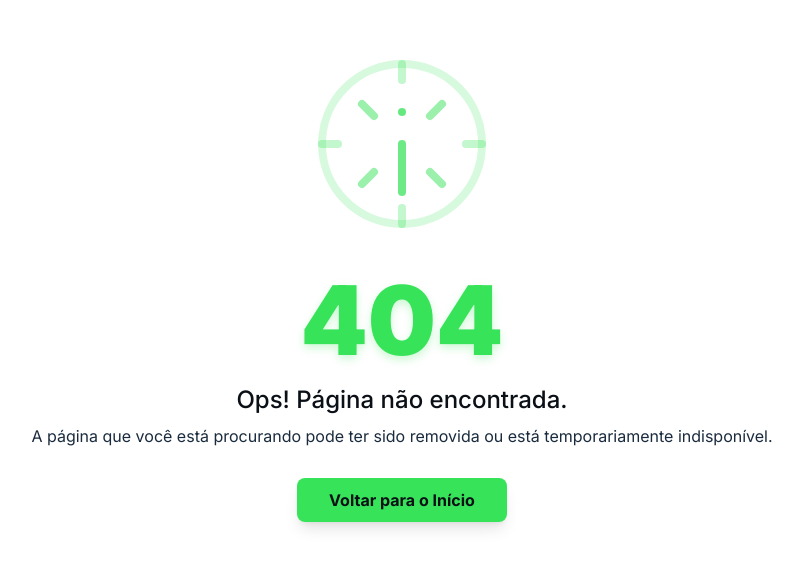
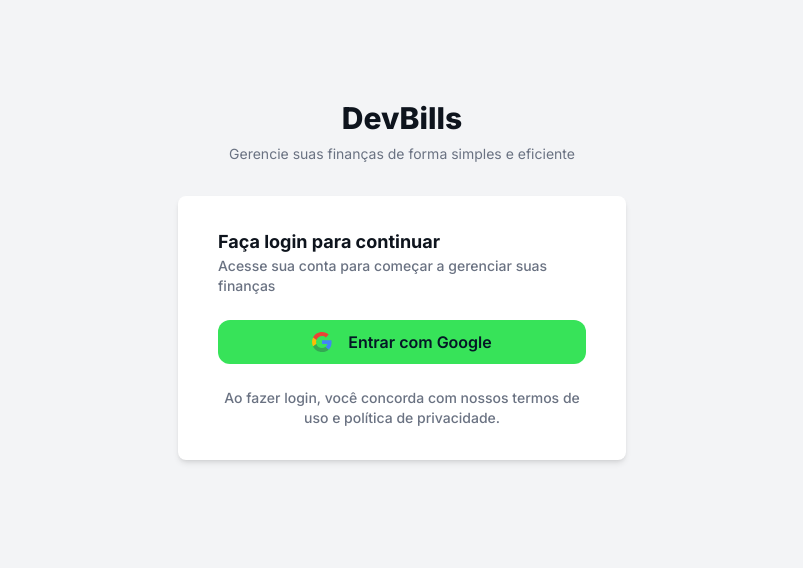
Before and after one commit to thallesrafaell/devbills, a React (Vite) app in the folder interface/: page /auth/login in a window 1280 px wide. Before the commit this address had no page. Shown: the part 120-688 px from the top of the page, without its empty margins (238-1041 px from the left). Built offline with nearby package versions, Linux system fonts and the light colour scheme.

Commit message:
feat: adiciona botão de login do Google e integra na página de login

```diff
--- /dev/null
+++ b/interface/src/components/google-login-button/index.tsx
@@ -0,0 +1,39 @@
+import Button from '../button';
+
+interface GoogleLoginButtonProps {
+  onClick?: () => void;
+  isLoading: boolean;
+}
+
+const GoogleLoginButton = ({ isLoading, onClick }: GoogleLoginButtonProps) => {
+  return (
+    <Button
+      onClick={onClick}
+      isLoading={isLoading}
+      fullWidth
+      className="flex items-center justify-center gap-2"
+    >
+      <svg className="h-5 w-5 mr-2" aria-hidden="true" viewBox="0 0 24 24">
+        <path
+          d="M12.0003 4.75C13.7703 4.75 15.3553 5.36 16.6053 6.45L20.0303 3.02C17.9502 1.15 15.2353 0 12.0003 0C7.31031 0 3.25531 2.69 1.28931 6.61L5.27031 9.7C6.21531 6.86 8.87031 4.75 12.0003 4.75Z"
+          fill="#EA4335"
+        />
+        <path
+          d="M23.49 12.27C23.49 11.48 23.42 10.73 23.3 10H12V14.51H18.47C18.18 15.99 17.33 17.25 16.07 18.1L19.93 21.19C22.19 19.09 23.49 15.94 23.49 12.27Z"
+          fill="#4285F4"
+        />
+        <path
+          d="M5.27 14.3C5.02 13.57 4.89 12.8 4.89 12C4.89 11.2 5.03 10.43 5.27 9.7L1.29 6.61C0.471 8.24 0 10.06 0 12C0 13.94 0.471 15.76 1.29 17.39L5.27 14.3Z"
+          fill="#FBBC05"
+        />
+        <path
+          d="M12.0004 24C15.2404 24 17.9654 22.94 19.9354 21.19L16.0704 18.1C15.0004 18.81 13.6204 19.25 12.0004 19.25C8.8704 19.25 6.2154 17.14 5.2704 14.3L1.2894 17.39C3.2554 21.31 7.3104 24 12.0004 24Z"
+          fill="#34A853"
+        />
+      </svg>
+      Entrar com Google
+    </Button>
+  );
+};
+
+export default GoogleLoginButton;
--- /dev/null
+++ b/interface/src/pages/Login.tsx
@@ -0,0 +1,38 @@
+import GoogleLoginButton from '../components/google-login-button';
+
+const Login = () => {
+  return (
+    <div className="min-h-screen bg-gray-100 flex items-center justify-center py-12 px-4 sm:px-6 lg:px-8">
+      <div className="max-w-md w-full space-y-8">
+        <header>
+          <h1 className="text-center text-3xl font-extrabold text-gray-900">
+            DevBills
+          </h1>
+          <p className="mt-2 text-center text-sm text-gray-500">
+            Gerencie suas finanças de forma simples e eficiente
+          </p>
+        </header>
+        <main className="mt-8 bg-white py-8 px-4 shadow-md rounded-lg sm:px-10 space-y-6">
+          <section className="mb-6">
+            <h2 className="text-lg font-bold text-gray-900">
+              Faça login para continuar
+            </h2>
+            <p className="text-sm font-medium text-gray-500">
+              Acesse sua conta para começar a gerenciar suas finanças
+            </p>
+          </section>
+
+          <GoogleLoginButton />
+          <footer className="mt-6">
+            <p className="text-sm font-medium text-gray-500 text-center">
+              Ao fazer login, você concorda com nossos termos de uso e política
+              de privacidade.
+            </p>
+          </footer>
+        </main>
+      </div>
+    </div>
+  );
+};
+
+export default Login;
--- a/interface/src/routes/index.tsx
+++ b/interface/src/routes/index.tsx
@@ -1,6 +1,7 @@
 import { BrowserRouter, Route, Routes } from 'react-router';
 
 import Home from '../pages/Home';
+import Login from '../pages/Login';
 import NotFoundPage from '../pages/NotFoundPage';
 
 const AppRoutes = () => {
@@ -8,6 +9,8 @@ const AppRoutes = () => {
     <BrowserRouter>
       <Routes>
         <Route path="/" element={<Home />} />
+        <Route path="/auth/login" element={<Login />} />
+        {/* Add more routes as needed */}
         <Route path="*" element={<NotFoundPage />} />
       </Routes>
     </BrowserRouter>
```
